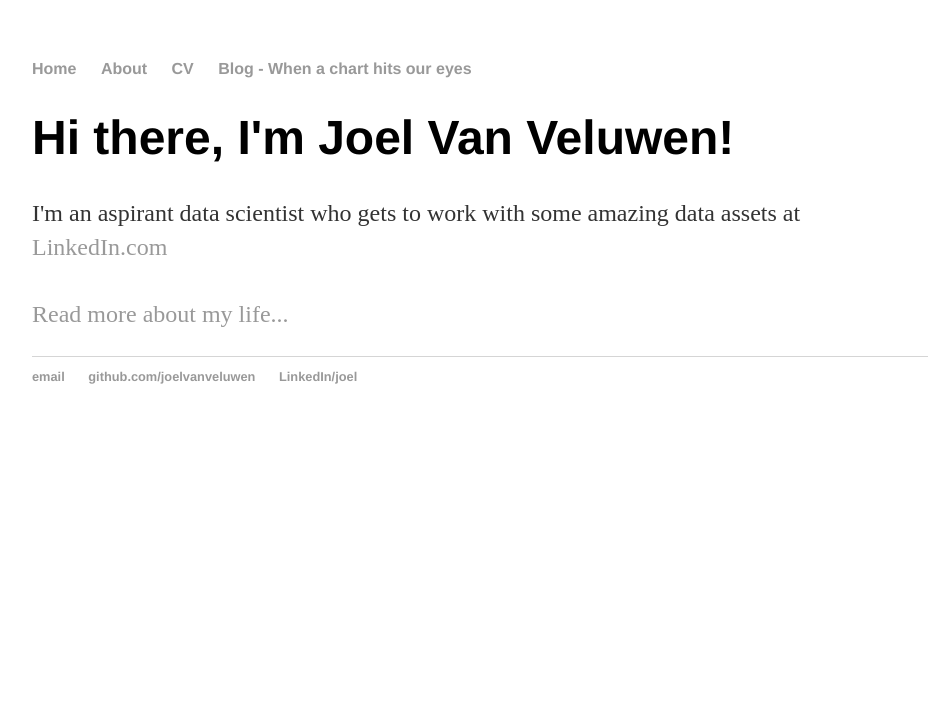
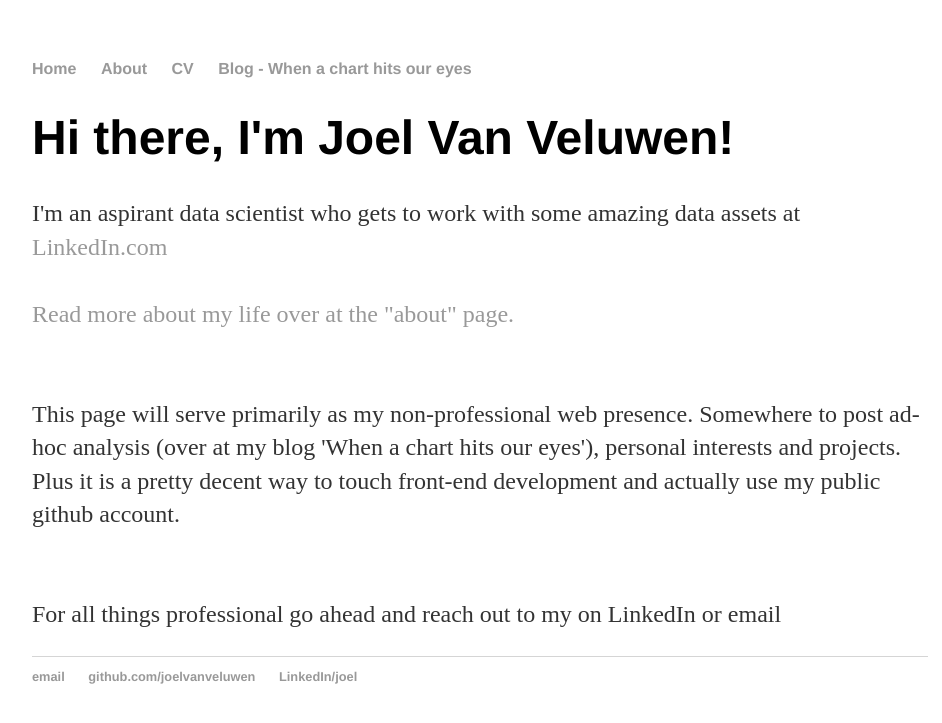
Before and after one commit to joelvanveluwen-zz/old_joelvanveluwen.github.io, a Jekyll site: the page built from index.html, in a window 1280 px wide. Shown: the top 723 px of the page, without its empty margins (160-1102 px from the left). Built offline with Jekyll 4.4.1, drawn with Linux system fonts in a browser that asks for light colours.

Commit message:
Update index.html

```diff
--- a/index.html
+++ b/index.html
@@ -5,5 +5,11 @@ title: Joel Van Veluwen, B-grade programmer
 <div class="blurb">
 	<h1>Hi there, I'm Joel Van Veluwen!</h1>
 	<p>I'm an aspirant data scientist who gets to work with some amazing data assets at <a href='https://www.linkedin.com'>LinkedIn.com</a>
-	<br><br><a href="/about">Read more about my life...</a></p>
+	<br><br><a href="/about">Read more about my life over at the "about" page.</a></p>
+	<br>
+	<p>This page will serve primarily as my non-professional web presence.
+	Somewhere to post ad-hoc analysis (over at my blog 'When a chart hits our eyes'), personal interests and projects.
+	Plus it is a pretty decent way to touch front-end development and actually use my public github account.</p>
+	<br>
+	<p>For all things professional go ahead and reach out to my on LinkedIn or email</p>
 </div><!-- /.blurb -->
```
